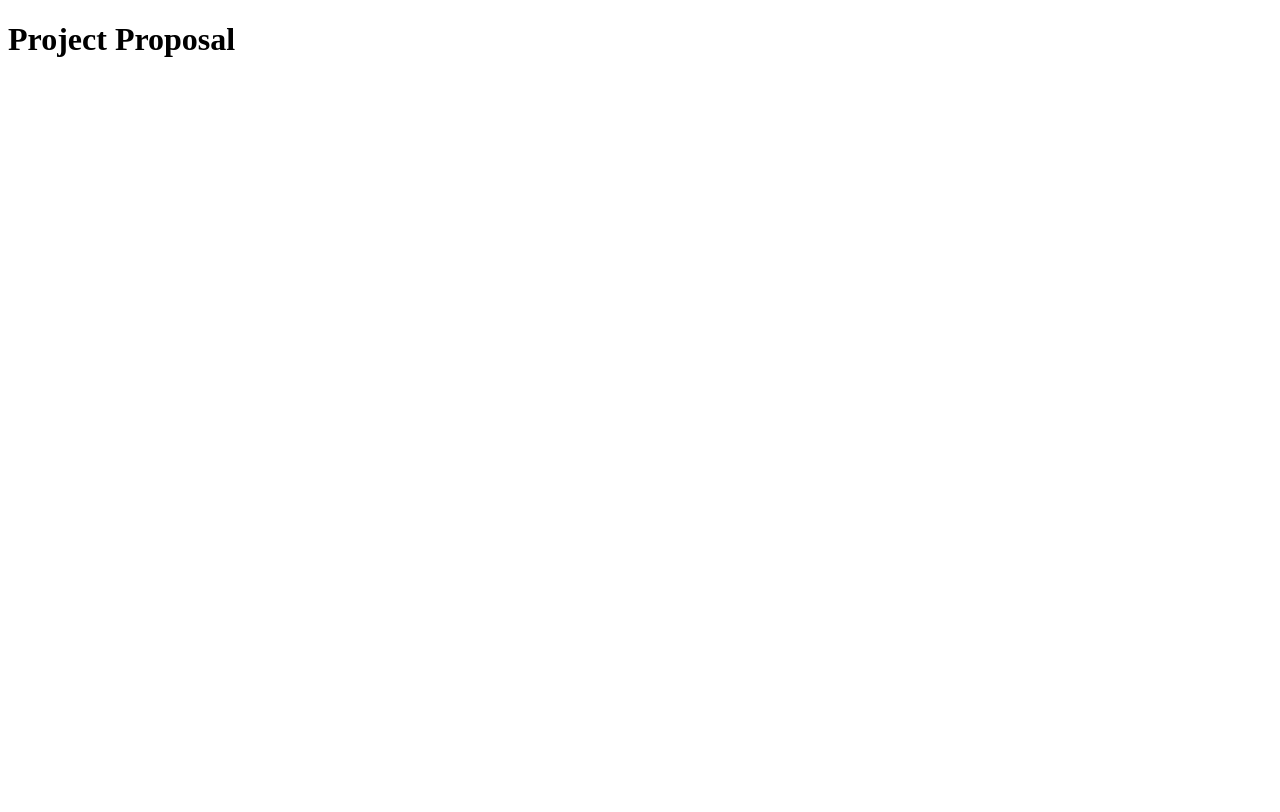
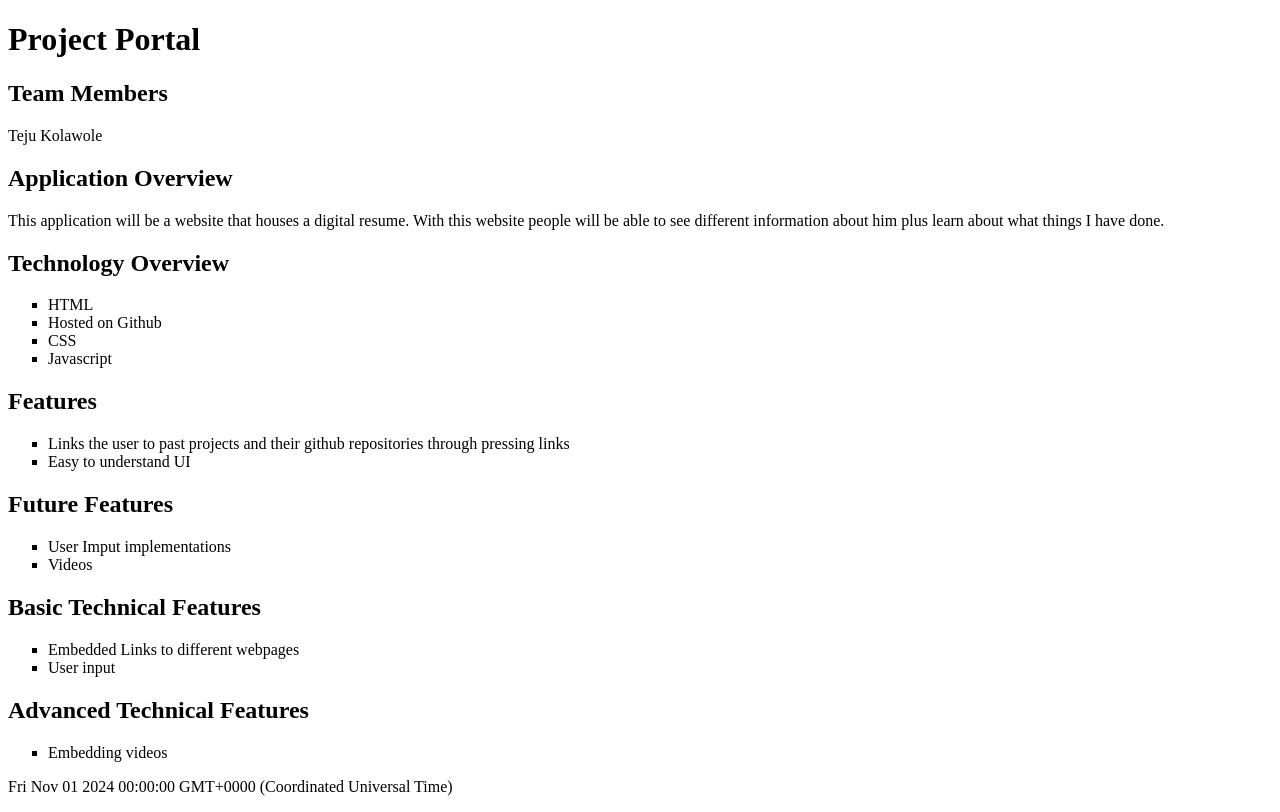
Before and after one commit to tejuZAP/product-proposal, a plain HTML site: page index.html in a window 1280 px wide. Drawn offline with Linux system fonts and the light colour scheme.

Commit message:
Update index.html

```diff
--- a/index.html
+++ b/index.html
@@ -7,10 +7,54 @@
 </head>
 <body>
     <header>
-        <h1>Project Proposal</h1>
+        <h1>Project Portal</h1>
     </header>
+    <h2>Team Members</h2>
+    <p>Teju Kolawole</p>
 
-    <footer>
-    </footer>
+    <h2>Application Overview</h2>
+    <p>This application will be a website that houses a digital resume. With this website people will be able to see different information about him plus learn about what things I have done.</p>
+
+    <h2>Technology Overview</h2>
+    <ul style="list-style-type:square;">
+        <li>HTML</li>
+        <li>Hosted on Github</li>
+        <li>CSS</li>
+        <li>Javascript</li>
+    </ul>
+
+    <h2>Features</h2>
+        <ul style="list-style-type:square;">
+            <li>Links the user to past projects and their github repositories through pressing links</li>
+            <li>Easy to understand UI</li>
+        </ul>
+
+    <h2>Future Features</h2>
+        <ul style="list-style-type:square;">
+            <li>User Imput implementations</li>
+            <li>Videos</li>
+        </ul>
+
+    <h2>Basic Technical Features</h2>
+        <ul style="list-style-type:square;">
+            <li>Embedded Links to different webpages</li>
+            <li>User input</li>
+        </ul>
+
+    <h2>Advanced Technical Features</h2>
+        <ul style="list-style-type:square;">
+            <li>Embedding videos</li>
+        </ul>
+
+
+   <footer>
+        <p id="demo"></p>
+
+        <script>
+           const d = new Date("2024-11");
+           document.getElementById("demo").innerHTML = d;
+        </script>
+   </footer>
+
 </body>
 </html>
```
